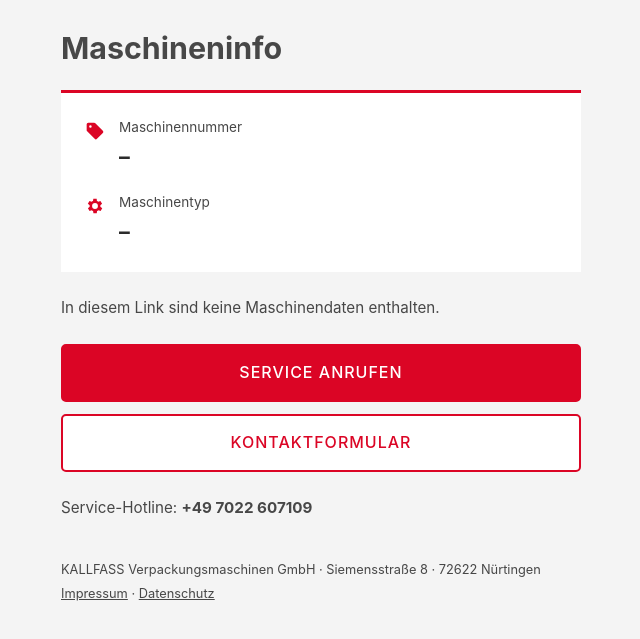
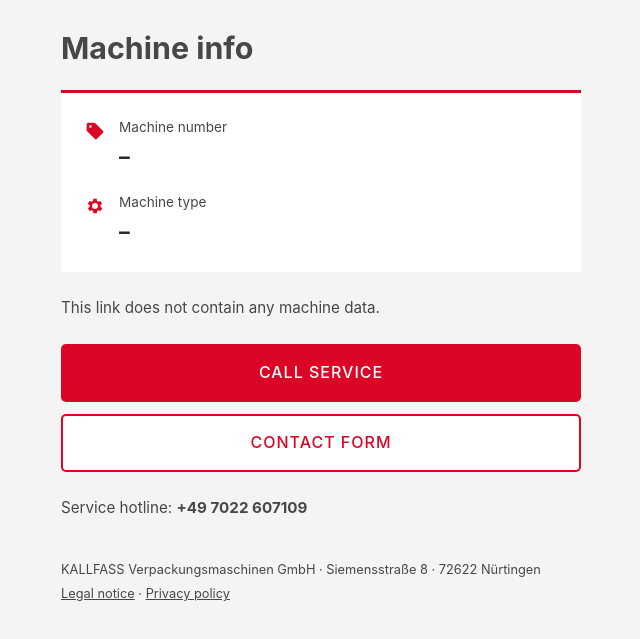
Before and after one commit to metze09/Maschine, a plain HTML site: page index.html in a window 1280 px wide. Shown: the part 65-704 px from the top of the page, without its empty margins (319-959 px from the left). Drawn offline with Linux system fonts and the light colour scheme.

Commit message:
Enhance index.html with data attributes for localization

```diff
--- a/index.html
+++ b/index.html
@@ -5,6 +5,7 @@
 <meta name="viewport" content="width=device-width, initial-scale=1">
 <meta name="robots" content="noindex">
 <title>Maschineninfo | Kallfass</title>
+
 <style>
   :root {
     --rot: #db0525;
@@ -45,41 +46,76 @@
 <body>
 <header>
   <div class="innen">
-    <a href="https://www.kallfass.de/"><img src="https://www.kallfass.de/fileadmin/user_upload/images/logo.svg" alt="Kallfass"></a>
+    <a id="startseite" href="https://www.kallfass.de/"><img src="https://www.kallfass.de/fileadmin/user_upload/images/logo.svg" alt="Kallfass"></a>
     <span class="bereich">Service</span>
   </div>
 </header>
 
 <main>
-  <h1>Maschineninfo</h1>
+  <h1 data-text="titel">Maschineninfo</h1>
 
   <div class="karte">
     <div class="zeile">
       <svg viewBox="0 0 24 24" aria-hidden="true"><path d="M21.4 11.6 12.4 2.6A2 2 0 0 0 11 2H4a2 2 0 0 0-2 2v7c0 .6.2 1.1.6 1.4l9 9a2 2 0 0 0 2.8 0l7-7a2 2 0 0 0 0-2.8ZM6.5 8a1.5 1.5 0 1 1 0-3 1.5 1.5 0 0 1 0 3Z"/></svg>
-      <div><span>Maschinennummer</span><strong id="nr">–</strong></div>
+      <div><span data-text="nr">Maschinennummer</span><strong id="nr">–</strong></div>
     </div>
     <div class="zeile">
       <svg viewBox="0 0 24 24" aria-hidden="true"><path d="M19.4 13a7.5 7.5 0 0 0 0-2l2.1-1.6-2-3.5-2.5 1a7.4 7.4 0 0 0-1.7-1L15 3.3h-4l-.4 2.6a7.4 7.4 0 0 0-1.7 1l-2.5-1-2 3.5L6.6 11a7.5 7.5 0 0 0 0 2l-2.1 1.6 2 3.5 2.5-1c.5.4 1.1.8 1.7 1l.4 2.6h4l.4-2.6c.6-.2 1.2-.6 1.7-1l2.5 1 2-3.5L19.4 13ZM13 15.5a3.5 3.5 0 1 1 0-7 3.5 3.5 0 0 1 0 7Z" transform="translate(-1 0)"/></svg>
-      <div><span>Maschinentyp</span><strong id="typ">–</strong></div>
+      <div><span data-text="typ">Maschinentyp</span><strong id="typ">–</strong></div>
     </div>
   </div>
-  <p class="hinweis" id="fehlt" hidden>In diesem Link sind keine Maschinendaten enthalten.</p>
+  <p class="hinweis" id="fehlt" data-text="fehlt" hidden>In diesem Link sind keine Maschinendaten enthalten.</p>
 
   <div class="knoepfe">
-    <a class="knopf haupt" id="anrufen">Service anrufen</a>
-    <a class="knopf zweit" id="kontakt">Kontaktformular</a>
+    <a class="knopf haupt" id="anrufen" data-text="anrufen">Service anrufen</a>
+    <a class="knopf zweit" id="kontakt" data-text="kontakt">Kontaktformular</a>
   </div>
-  <p class="hinweis">Service-Hotline: <strong id="hotline"></strong></p>
+  <p class="hinweis"><span data-text="hotline">Service-Hotline:</span> <strong id="hotline"></strong></p>
 </main>
 
 <footer>
   <div>KALLFASS Verpackungsmaschinen GmbH · Siemensstraße 8 · 72622 Nürtingen</div>
-  <div><a href="https://www.kallfass.de/impressum">Impressum</a> · <a href="https://www.kallfass.de/datenschutz">Datenschutz</a></div>
+  <div><a id="impressum" data-text="impressum" href="https://www.kallfass.de/impressum">Impressum</a> · <a id="datenschutz" data-text="datenschutz" href="https://www.kallfass.de/datenschutz">Datenschutz</a></div>
 </footer>
 
 <script>
   const HOTLINE = "+49 7022 607109";
-  const KONTAKT = "https://www.kallfass.de/kontakt";
+
+  const TEXTE = {
+    de: {
+      titel: "Maschineninfo", maschine: "Maschine",
+      nr: "Maschinennummer", typ: "Maschinentyp",
+      fehlt: "In diesem Link sind keine Maschinendaten enthalten.",
+      anrufen: "Service anrufen", kontakt: "Kontaktformular", hotline: "Service-Hotline:",
+      impressum: "Impressum", datenschutz: "Datenschutz",
+      links: {
+        startseite: "https://www.kallfass.de/",
+        kontakt: "https://www.kallfass.de/kontakt",
+        impressum: "https://www.kallfass.de/impressum",
+        datenschutz: "https://www.kallfass.de/datenschutz"
+      }
+    },
+    en: {
+      titel: "Machine info", maschine: "Machine",
+      nr: "Machine number", typ: "Machine type",
+      fehlt: "This link does not contain any machine data.",
+      anrufen: "Call service", kontakt: "Contact form", hotline: "Service hotline:",
+      impressum: "Legal notice", datenschutz: "Privacy policy",
+      links: {
+        startseite: "https://www.kallfass.de/en/home",
+        kontakt: "https://www.kallfass.de/en/home/contact",
+        impressum: "https://www.kallfass.de/en/home/legal-notice",
+        datenschutz: "https://www.kallfass.de/en/home/privacy-policy"
+      }
+    }
+  };
+
+  const sprache = /^de\b/i.test((navigator.languages || [])[0] || navigator.language || "") ? "de" : "en";
+  const t = TEXTE[sprache];
+  document.documentElement.lang = sprache;
+  document.querySelectorAll("[data-text]").forEach(el => el.textContent = t[el.dataset.text]);
+  for (const id in t.links) document.getElementById(id).href = t.links[id];
+  document.title = t.titel + " | Kallfass";
 
   const link = new URLSearchParams(location.search);
   const nr = link.get("nr") || "", typ = link.get("typ") || "";
@@ -87,11 +123,10 @@
   document.getElementById("nr").textContent = nr || "–";
   document.getElementById("typ").textContent = typ || "–";
   document.getElementById("fehlt").hidden = !!(nr || typ);
-  if (nr) document.title = "Maschine " + nr + " | Kallfass";
+  if (nr) document.title = t.maschine + " " + nr + " | Kallfass";
 
   document.getElementById("anrufen").href = "tel:" + HOTLINE.replace(/[^\d+]/g, "");
   document.getElementById("hotline").textContent = HOTLINE;
-  document.getElementById("kontakt").href = KONTAKT;
 </script>
 </body>
 </html>
```
